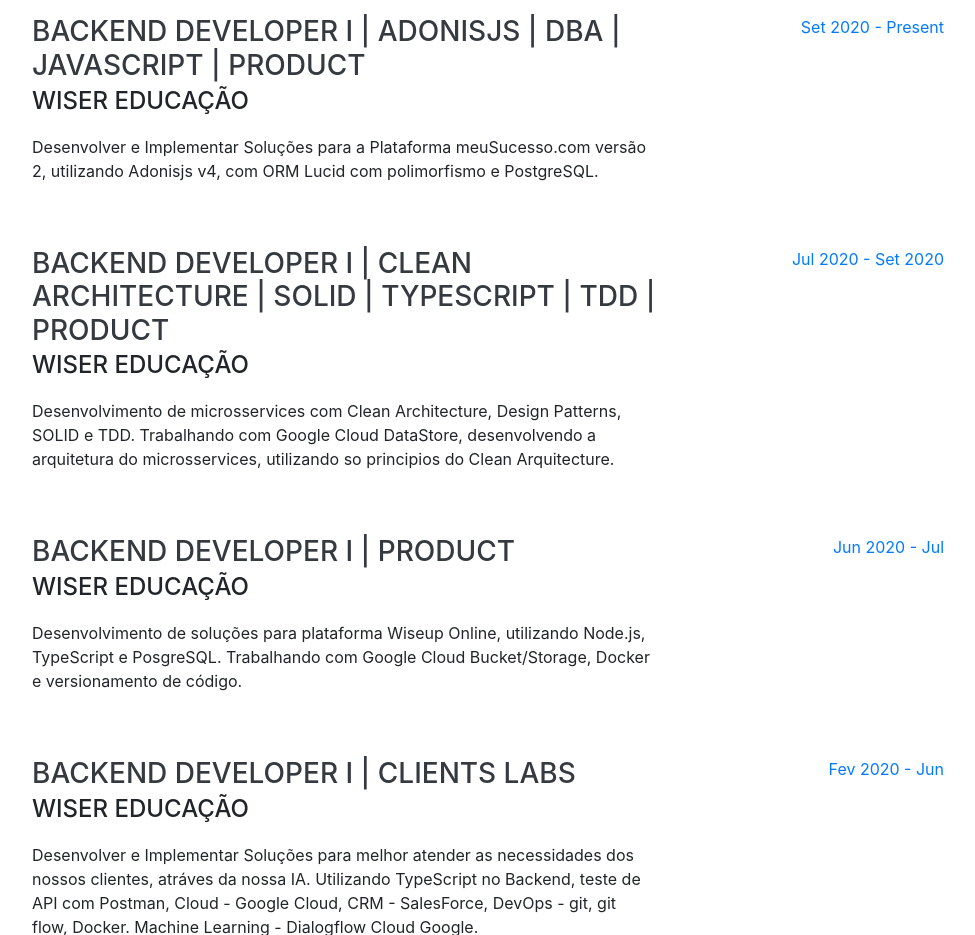
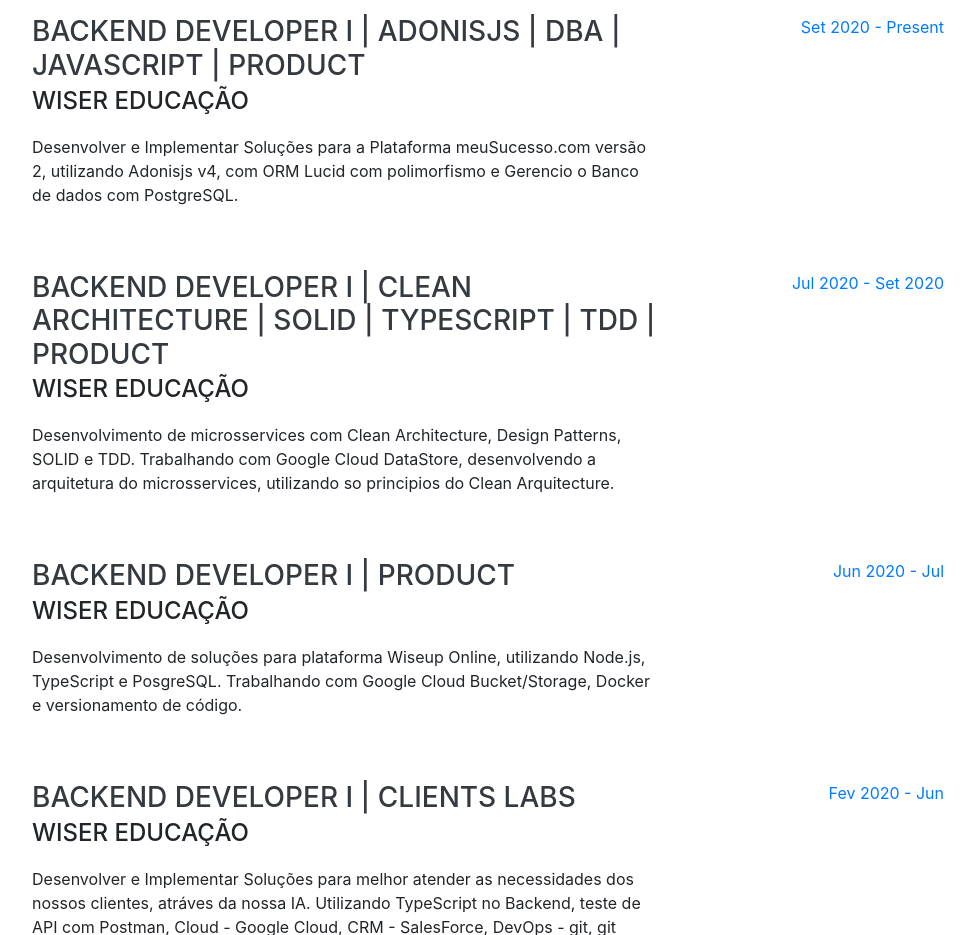
Before and after one commit to williamkoller/williamkoller.github.io, a website with bundled scripts: page index.html in a window 1280 px wide. Shown: the part 920-1855 px from the top of the page, without its empty margins (288-1263 px from the left). Built offline with nearby package versions, Linux system fonts and the light colour scheme; a web font is replaced by a local one.

Commit message:
feat: add new experience

```diff
--- a/index.html
+++ b/index.html
@@ -103,7 +103,7 @@
             <div class="subheading mb-3">Wiser Educação</div>
             <p>
               Desenvolver e Implementar Soluções para a Plataforma meuSucesso.com versão 2,
-              utilizando Adonisjs v4, com ORM Lucid com polimorfismo e PostgreSQL.
+              utilizando Adonisjs v4, com ORM Lucid com polimorfismo e Gerencio o Banco de dados com PostgreSQL.
 
             </p>
           </div>
```
